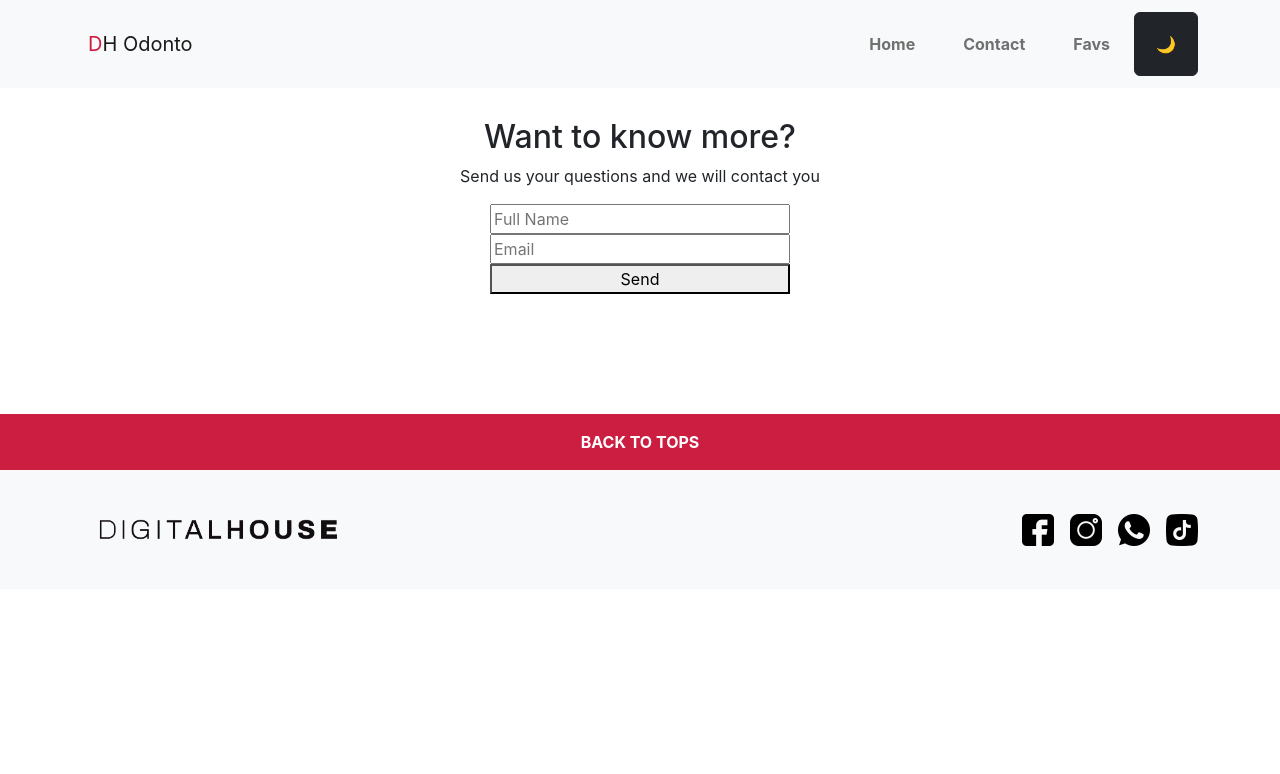
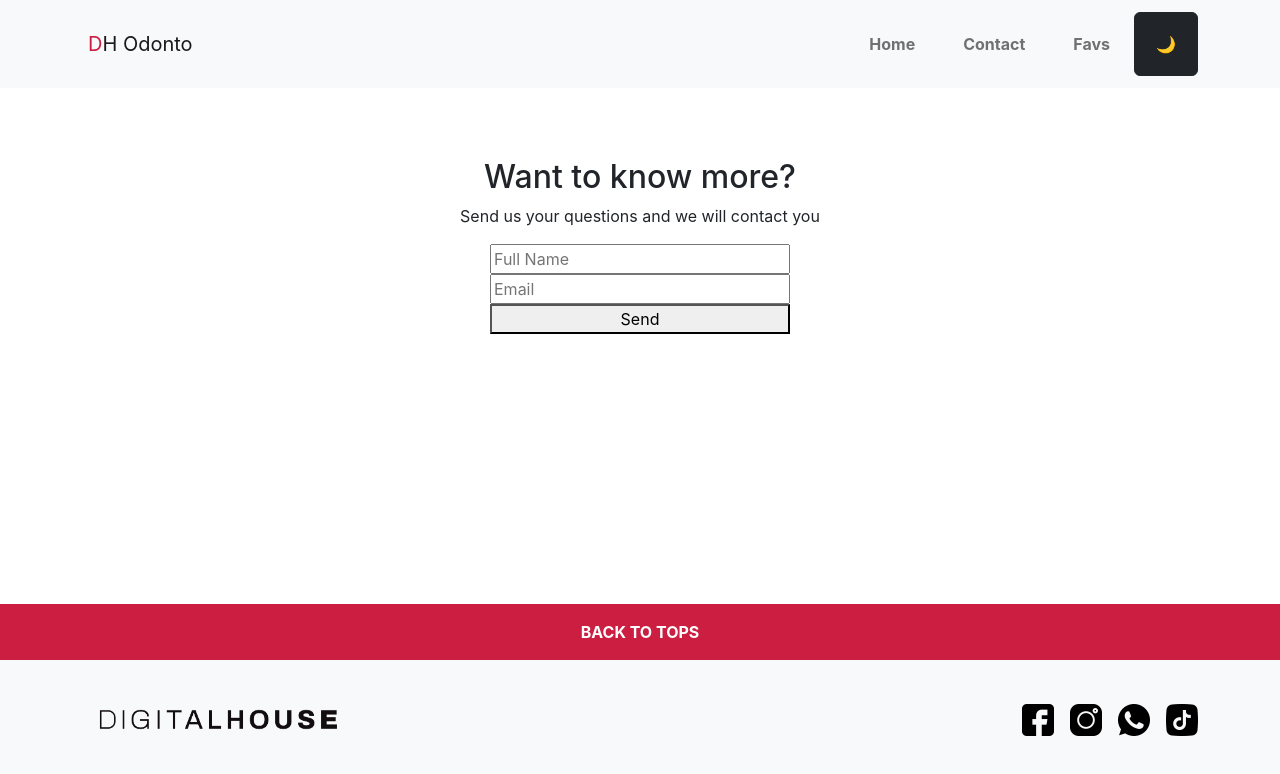
Before and after one commit to DiegoMarulandaB/finalFrontEnd, a React (Create React App) app: page /contact in a window 1280 px wide. Shown: the top 774 px of the page. Built offline with nearby package versions, Linux system fonts and the light colour scheme; no server answers.

Commit message:
add feature

```diff
--- a/src/index.css
+++ b/src/index.css
@@ -64,7 +64,7 @@ a:hover {
 }
 .contact {
   text-align: center;
-  padding: 30px;
+  padding: 70px;
 }
 
 form {
@@ -73,7 +73,7 @@ form {
   justify-content: space-around;
   width: 300px;
   margin: 0 auto;
-  padding-bottom: 90px;
+  padding-bottom: 200px;
 }
 .dentist-Information {
   text-align: center;
```
